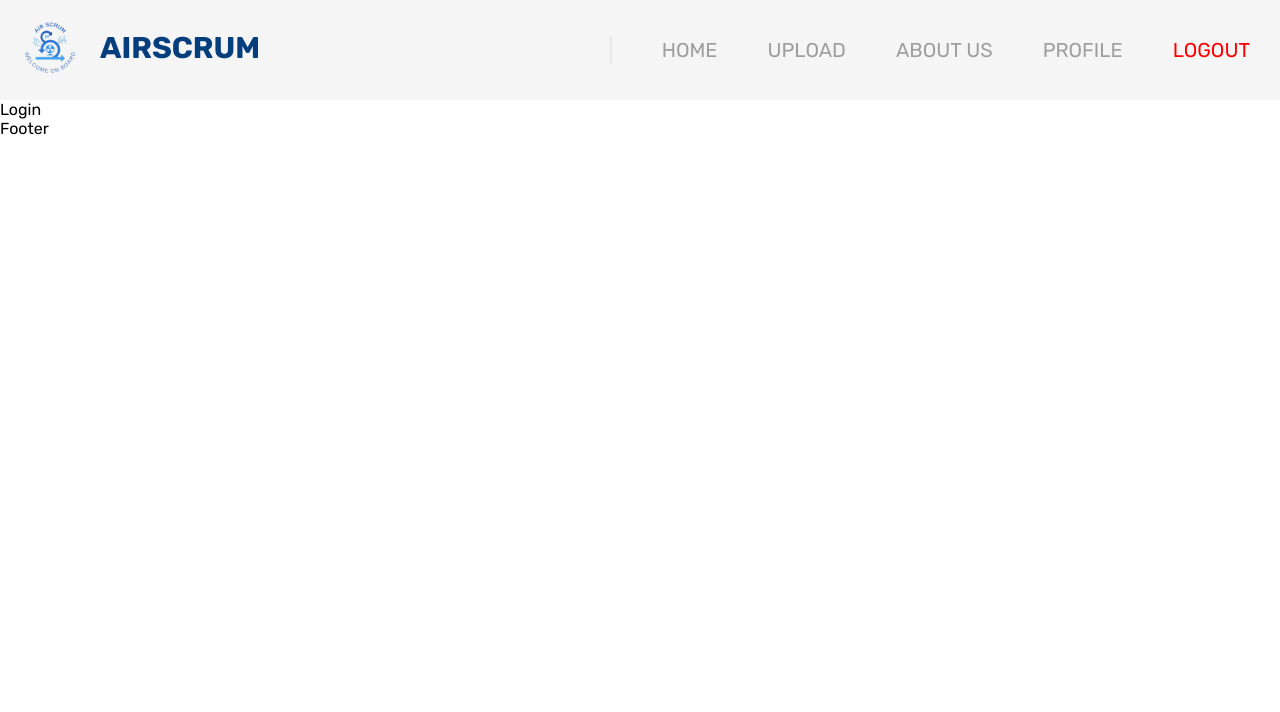
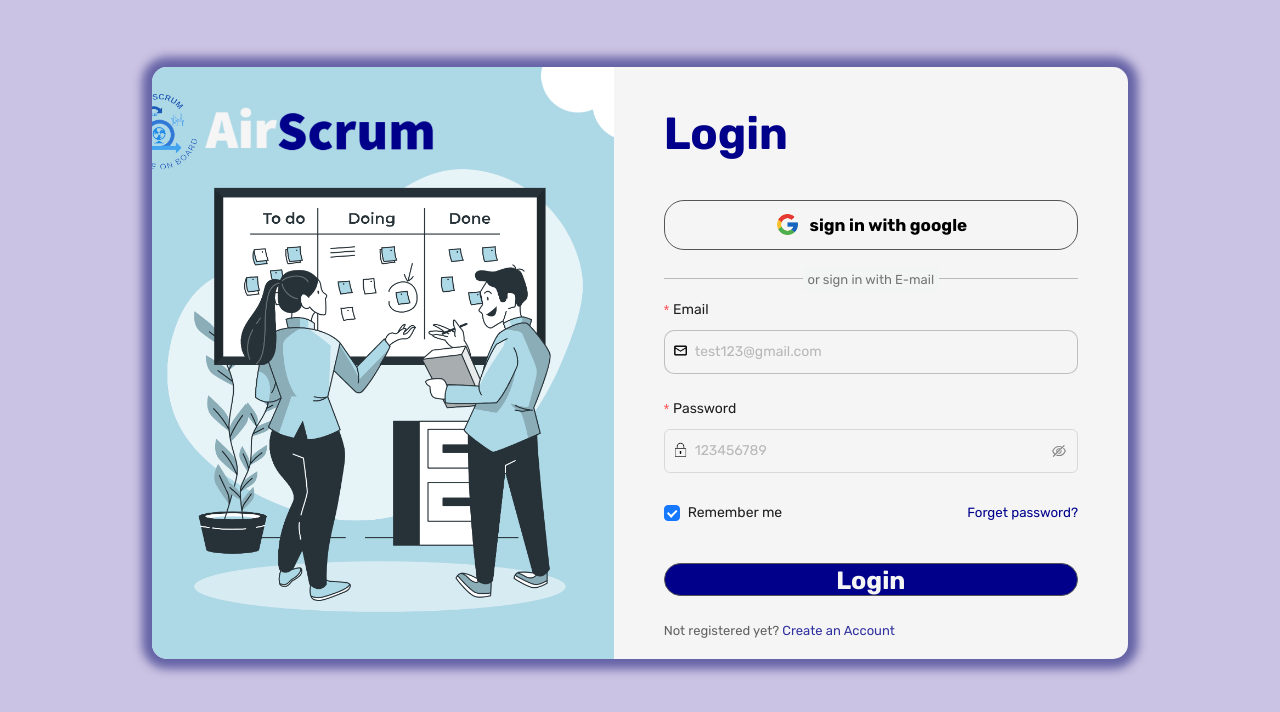
Before and after one commit to AirScrum/AirScrum-FE, a React (Create React App) app in the folder airscrum-fe/: page /login in a window 1280 px wide. Shown: the top 712 px of the page. Built offline with nearby package versions, Linux system fonts and the light colour scheme.

Commit message:
Design page sign in

```diff
--- a/airscrum-fe/src/App.js
+++ b/airscrum-fe/src/App.js
@@ -12,7 +12,7 @@
 function App() {
   return (
     <Router>
-      <NavBar/>
+      {/*<NavBar/>*/}
       <Routes>
         <Route path="/*" element={<Home/>}/>
         <Route path="/about" element={<About/>}/>
@@ -21,7 +21,7 @@
         <Route path="/signup" element={<SignUp/>}/>
         <Route path="/upload" element={<Upload/>}/>
       </Routes>
-      <Footer/>
+      {/*<Footer/>*/}
     </Router>
   );
 }
--- a/airscrum-fe/src/css/index.css
+++ b/airscrum-fe/src/css/index.css
@@ -4,5 +4,161 @@
     box-sizing: border-box;
     margin: 0;
     padding: 0;
-    font-family: 'Rubik',sans-serif;
+    font-family: 'Rubik',sans-serif !important;
 }
+
+
+.card {
+	margin: 0 auto;
+	width: 80%;
+	background: whitesmoke;
+	border-radius: 15px;
+	display: flex;
+	align-items: stretch;
+	justify-content: space-between;
+	box-shadow: 0 0 10px 10px #090b6f85;
+	overflow: hidden;
+}
+
+.card-in{
+	margin-top: 3%;
+}
+
+
+
+.card .left {
+	color: whitesmoke;
+	flex-grow: 1;
+	flex-shrink: 1;
+	flex-basis: 100%;
+}
+
+.card .left .overlay {
+  width: 100%;
+  height: 100%;
+  overflow: hidden;
+  background-size: cover;
+  background-repeat: no-repeat;
+  background-image: url(../Assets/Background\ 3.png);
+  background-position: center;
+}
+
+.card .right {
+  padding: 20px;
+  overflow: hidden;
+  width: 50%;
+	padding-left: 50px;
+	padding-top: 40px;
+	padding-right: 50px;
+  flex-grow: 1;
+  flex-shrink: 1;
+  flex-basis: 100%;
+}
+
+.card .title{
+	color: #00008B;
+	font-size: 45px;
+}
+
+.ant-btn{
+	margin-top: 40px;
+	display: block;
+	width: 100%;
+	border-radius: 20px;
+	color: black;
+	background-color: #00000000;
+	border-color: #555;
+	font-size: 17px;
+}
+
+.ant-btn:hover{
+	border-color: #00008B !important;
+	background-color: #ece9e9 !important;
+	color: black !important;
+}
+
+.ant-btn span{
+	vertical-align: middle;
+	font-weight: bold;
+}
+
+
+.ant-input{
+	border-radius: 10px;
+	background-color: #faf9f9;
+	border-color: #55555555;
+	padding-top: 5px;
+	padding-bottom: 5px;
+}
+
+.ant-input:focus{
+	border-color: #00008B !important;
+}
+
+.ant-input:hover{
+	border-color: #00008B !important;
+}
+
+.login{
+	margin-top: 10px;
+	display: block;
+	width: 100%;
+	border-radius: 20px;
+	color: whitesmoke;
+	background-color: #00000000;
+	border-color: #555;
+	font-size: 25px;
+	height: fit-content;
+	background-color: #00008B;
+}
+
+.login:hover{
+	background-color: #010170 !important;
+	color: whitesmoke !important;
+}
+
+
+.logo-user{
+	background: url(../Assets//icons8-mail-24.png) no-repeat scroll 8px 12px;
+	background-size: 15px;
+	padding-left:30px;
+	padding-top: 10px;
+	padding-bottom: 10px;
+}
+
+.logo-pass {
+	background: url(../Assets/icons8-lock-50.png) no-repeat scroll 8px 12px;
+	background-size: 15px;
+	padding-left:30px;
+	padding-top: 10px;
+	padding-bottom: 10px;
+}
+
+.logo-pass:focus{
+	border-color: #00008B !important;
+}
+
+.logo-pass:hover{
+	border-color: #00008B !important;
+}
+
+#basicform_password{
+	background-color: #00000000;
+}
+
+
+.ant-col{
+	margin-left: 0;
+}
+
+
+.create{
+	font-size: 13px;
+	color: #00008B;
+	opacity: 0.8;
+}
+
+.create:hover{
+	cursor: pointer;
+	opacity: 1;
+}
--- a/airscrum-fe/src/index.js
+++ b/airscrum-fe/src/index.js
@@ -6,11 +6,7 @@
 const root = ReactDOM.createRoot(document.getElementById('root'));
 root.render(
   <React.StrictMode>
-    <head>
-      <link rel="preconnect" href="https://fonts.googleapis.com"/>
-      <link rel="preconnect" href="https://fonts.gstatic.com" crossorigin/>
-      <link href="https://fonts.googleapis.com/css2?family=Rubik:wght@400;700&display=swap" rel="stylesheet"/>
-    </head>
+
     <App />
   </React.StrictMode>
 );
--- a/airscrum-fe/src/pages/Login/Login.css
+++ b/airscrum-fe/src/pages/Login/Login.css
@@ -0,0 +1,105 @@
+Body{
+	background-color: #CBC3E3;
+	padding: 30px;
+	height: 100%;
+	width: 100%;
+}
+
+#in{
+	background-image: url(../../Assets/background2.png);
+}
+
+
+.google-logo{
+	width: 25px;
+	height: 25px;
+	margin-right: 10px;
+	vertical-align: middle;
+}
+
+.middle-hr{
+	width: 100%;
+	height: 10px;
+	border-bottom: 0.5px solid #55555577;
+	text-align: center;
+	opacity: 0.8;
+	margin-bottom: 20px;
+}
+
+.middle-text{
+	font-size: 13px;
+	background-color: #F3F5F6;
+	padding: 5px;
+	color: #555;
+}
+
+
+
+.remember:hover{
+	border-color: #00008B !important;
+}
+
+.remember:checked{
+	background-color: #000000 !important;
+}
+
+.forget{
+	margin-top: 8px;
+	background-color: #00000000;
+	border: none;
+	color: #00008B;
+}
+
+.forget:hover{
+	cursor: pointer;
+	color: #010136;
+}
+
+
+.not-registered{
+	font-size: 13px;
+	opacity: 0.6;
+}
+
+@media (max-width: 1130px) {
+  .card {
+    flex-flow: wrap;
+    text-align: center;
+    align-content: center;
+    align-items: center;
+  }
+  .card .left .overlay {
+    min-height: 350px;
+  }
+}
+
+@media (max-width: 660px) {
+  .card{
+    width: 90%;
+  }
+}
+
+
+@media (max-width: 526px) {
+  .card{
+    width: 99%;
+  }
+}
+
+@media (max-width: 400px) {
+  .card .right {
+		padding: 20px;
+	}
+}
+
+@media (max-width: 327px) {
+  .ant-btn{
+		font-size: 13px;
+	}
+}
+
+@media (max-width: 285px) {
+  .ant-btn{
+		font-size: 11px;
+	}
+}
--- a/airscrum-fe/src/pages/Login/Login.js
+++ b/airscrum-fe/src/pages/Login/Login.js
@@ -1,6 +1,63 @@
+import "./Login.css"
+import { Form, Button, Input,Checkbox, Row,Col } from 'antd';
+import { EyeInvisibleOutlined, EyeTwoTone } from '@ant-design/icons';
+
 const Login = ()=>{
     return (
-        <div>Login</div>
+        <div className="card card-in">
+            <div className="left">
+                <div className="overlay" id="in"></div>
+            </div>
+            <div className="right">
+                <h1 className="title">Login</h1>
+                <Button type="primary"><img src={require("../../Assets/icons8-google-48.png")} alt="google icon" className="google-logo"/>sign in with google</Button> <br />
+                <div className="middle-hr">
+                    <span className="middle-text">
+                        or sign in with E-mail
+                    </span>
+                </div>
+                <Form
+                name="basicform"
+                onFinishFailed={() => alert('Failed to submit')}
+                onFinish={() => alert('Form Submitted')}
+                initialValues={{ remember: true }}
+                layout="vertical"
+                >
+                    <Form.Item
+                        label="Email"
+                        name="email"
+                        rules={[{ required: true, message: 'Please enter the email' }]}
+                        colon=""
+                    >
+                        <Input placeholder="test123@gmail.com"className="logo-user"/>
+                    </Form.Item>
+                    <Form.Item
+                        label="Password"
+                        name="password"
+                        rules={[{ required: true, message: 'Please enter the password' }]}
+                        colon=""
+                    >
+                        <Input.Password placeholder="123456789" className="logo-pass" iconRender={(visible) => (visible ? <EyeTwoTone /> : <EyeInvisibleOutlined />)}/>
+                    </Form.Item>
+                    <Row>
+                        <Col span={12} align="left">
+                            <Form.Item name="remember" valuePropName="checked" wrapperCol={{ offset: 8, span: 16 }} className="remember">
+                                <Checkbox>Remember me</Checkbox>
+                            </Form.Item>
+                        </Col>
+                        <Col span={12} align="right">
+                            <button className="forget">Forget password?</button>
+                        </Col>
+                    </Row>
+                    <Form.Item>
+                        <Button type="success" htmlType="submit" className="login">
+                            Login
+                        </Button>
+                    </Form.Item>
+                </Form>
+                <span className="not-registered">Not registered yet? </span><span className="create">Create an Account</span>
+            </div>
+        </div>
     )
 }
 
```
Also changed, not shown: 1 other file (tests, documents, lock files or other folders).
